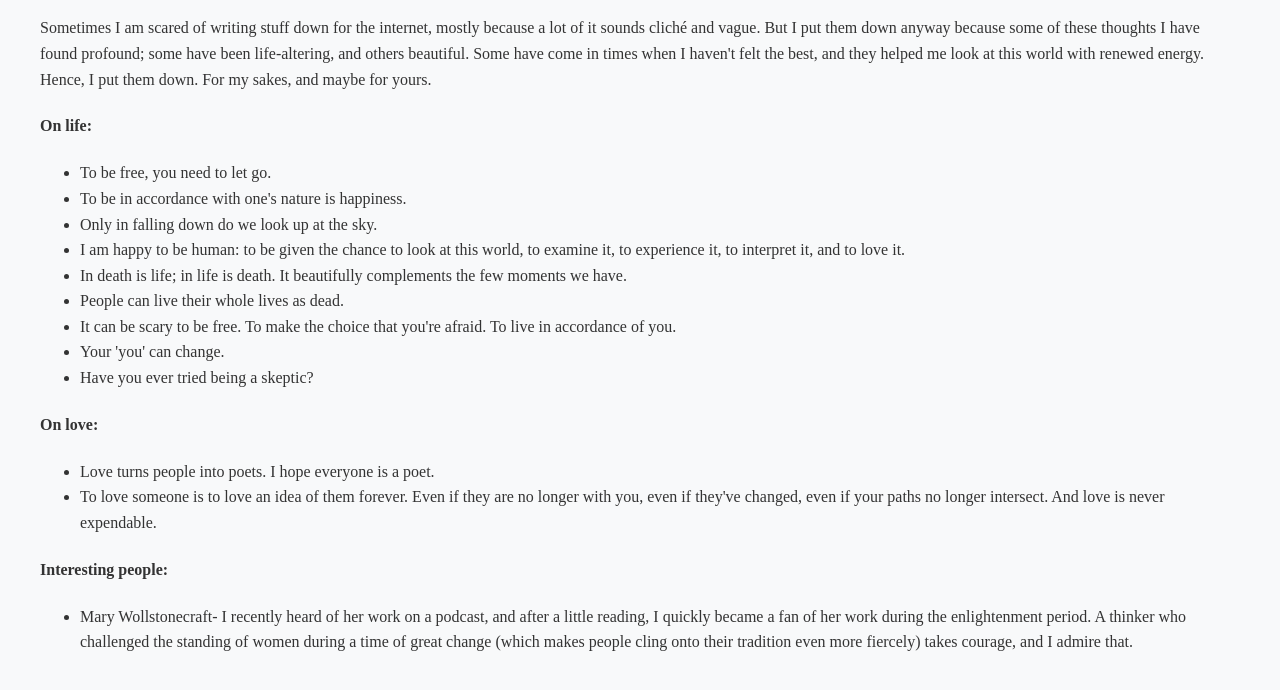
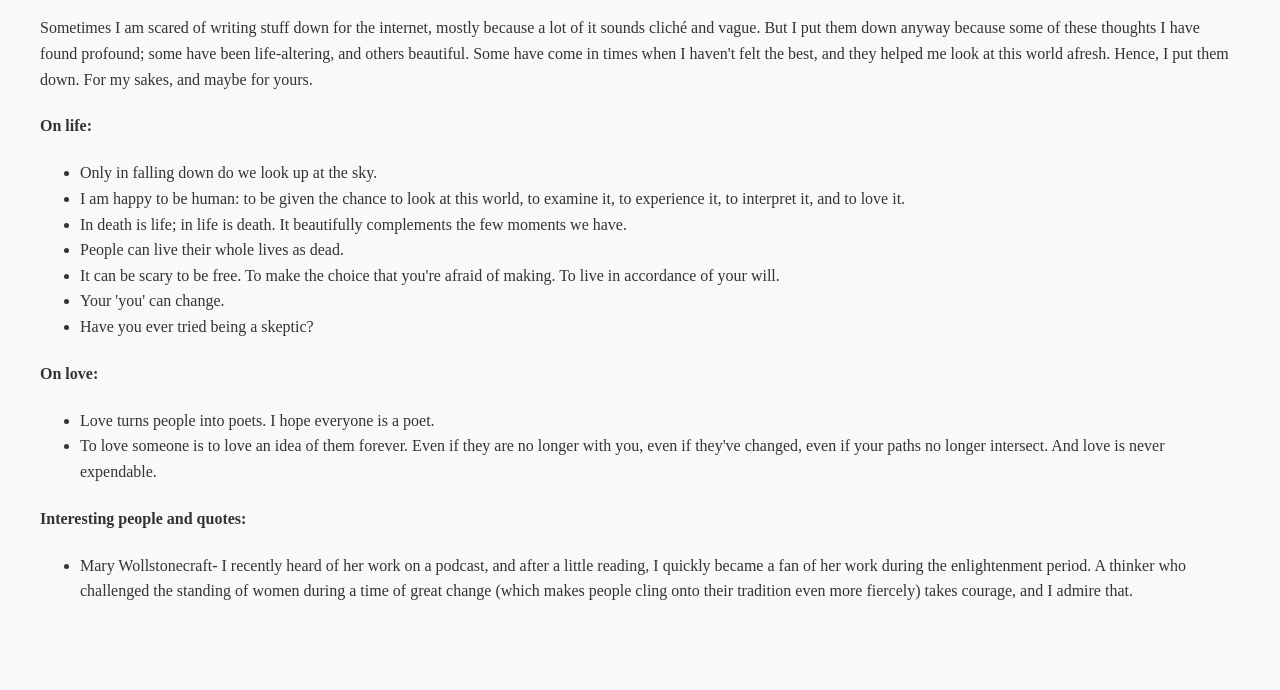
Before and after one commit to koenamk/koena-website, a plain HTML site: page thoughts.html in a window 1280 px wide. Shown: the part 152-842 px from the top of the page. After the commit the page ends 800 px from the top, so only its background shows below. Drawn offline with Linux system fonts and the light colour scheme.

Commit message:
grammar-edits

```diff
--- a/thoughts.html
+++ b/thoughts.html
@@ -43,7 +43,7 @@
       them down anyway because some of these thoughts I have found profound;
       some have been life-altering, and others beautiful. Some have
       come in times when I haven't felt the best, and they helped me
-      look at this world with renewed energy. Hence, I put them down.
+      look at this world afresh. Hence, I put them down.
       For my sakes, and maybe for yours.
   </p>
   <h4>
@@ -51,8 +51,6 @@
   </h4>
 
   <ul>
-    <li>To be free, you need to let go.</li>
-    <li>To be in accordance with one's nature is happiness.</li>
     <li>Only in falling down do we look up at the sky.</li>
     <li>I am happy to be human: to be given the chance to look at this
       world, to examine it, to experience it, to interpret it, and to
@@ -65,8 +63,8 @@
       People can live their whole lives as dead.
     </li>
     <li>
-      It can be scary to be free. To make the choice that you're afraid.
-      To live in accordance of you.
+      It can be scary to be free. To make the choice that you're afraid of making.
+      To live in accordance of your will.
     </li>
     <li>
       Your 'you' can change.
@@ -89,7 +87,7 @@
   </ul>
 
   <h4>
-    Interesting people:
+    Interesting people and quotes:
   </h4>
 
   <ul>
```
Also changed, not shown: index.html (+3 -3 lines).
